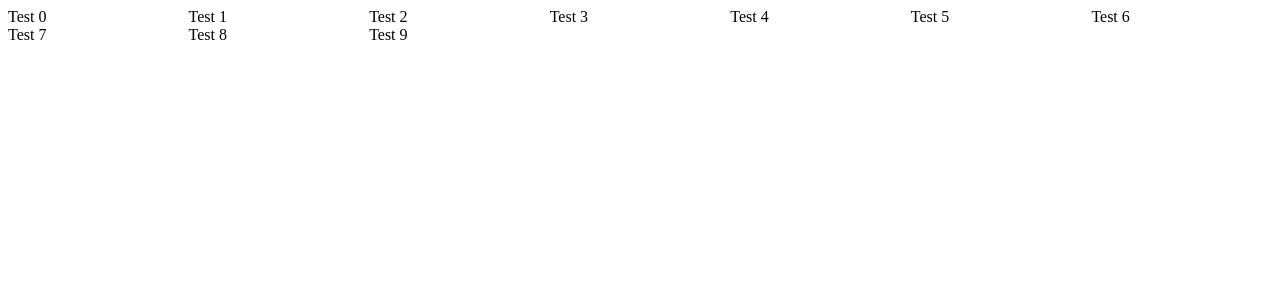
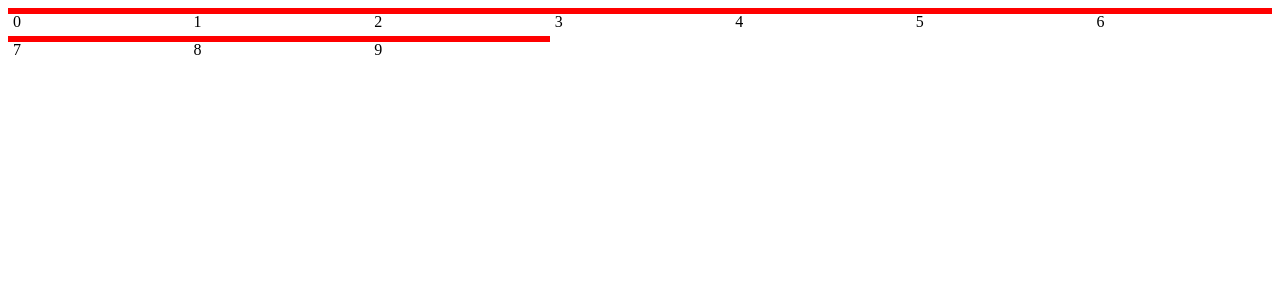
Before and after one commit to tmclean15/crossable-calendar, a React (Create React App) app: page / in a window 1280 px wide. Shown: the top 300 px of the page. Built offline with nearby package versions, Linux system fonts and the light colour scheme.

Commit message:
feat: basic scaffold for Day component

```diff
--- a/src/CrossableCalendar/CrossableCalendar.tsx
+++ b/src/CrossableCalendar/CrossableCalendar.tsx
@@ -1,9 +1,13 @@
 import React, { FC } from 'react'
 import styled from 'styled-components'
 
+import Day from './Day'
+
 const Grid = styled.div`
+  height: 100%;
   display: grid;
   grid-template-columns: repeat(7, calc(100% / 7));
+  align-items: stretch;
 `
 
 const CrossableCalendar: FC = () => {
@@ -12,7 +16,7 @@ const CrossableCalendar: FC = () => {
   return (
     <Grid>
       {arr.map((n) => (
-        <div key={n}>{`Test ${n}`}</div>
+        <Day key={n} day={n} isCrossed={true} isCurrentDay={false} />
       ))}
     </Grid>
   )
--- a/src/CrossableCalendar/Day.tsx
+++ b/src/CrossableCalendar/Day.tsx
@@ -1,7 +1,32 @@
 import React, { FC } from 'react'
+import styled from 'styled-components'
 
-const Day: FC = () => {
-  return <div>Day</div>
+interface DayProps {
+  day: number
+  isCrossed: boolean
+  isCurrentDay: boolean
+}
+
+interface StyledDayProps {
+  isCrossed: boolean
+  isCurrentDay: boolean
+}
+
+const StyledDay = styled.div<StyledDayProps>`
+  height: calc(100% / 5);
+  #day {
+    padding: 5px;
+  }
+  background-color: ${(props) => (props.isCrossed ? 'red' : 'white')};
+  border: ${(props) => (props.isCurrentDay ? '2px solid blue' : 'none')};
+`
+
+const Day: FC<DayProps> = ({ day, isCrossed, isCurrentDay }) => {
+  return (
+    <StyledDay isCrossed={isCrossed} isCurrentDay={isCurrentDay}>
+      <div id="day">{day}</div>
+    </StyledDay>
+  )
 }
 
 export default Day
```
Also changed, not shown: .eslintrc.js, 2 other files (tests, documents, lock files or other folders).
